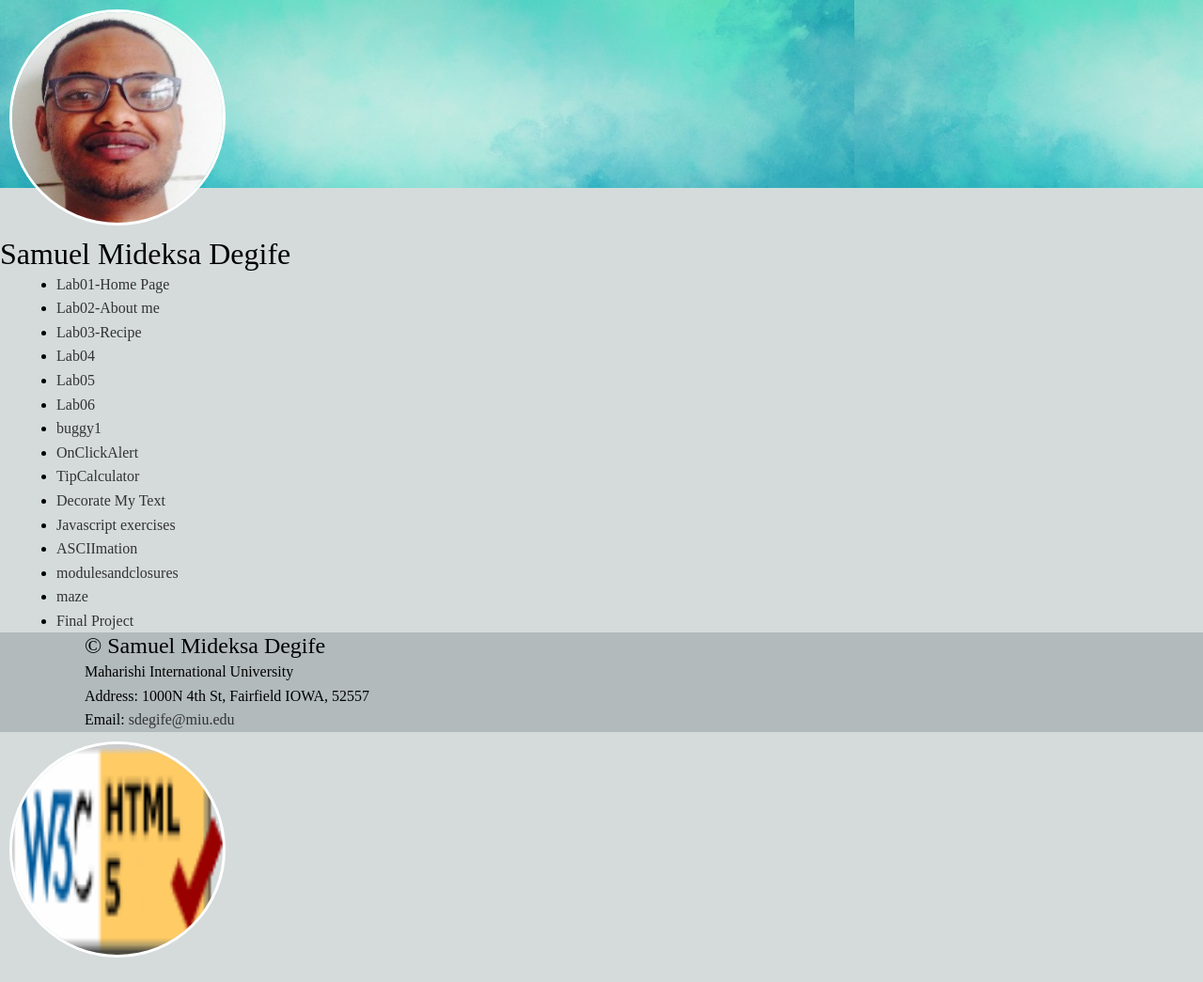
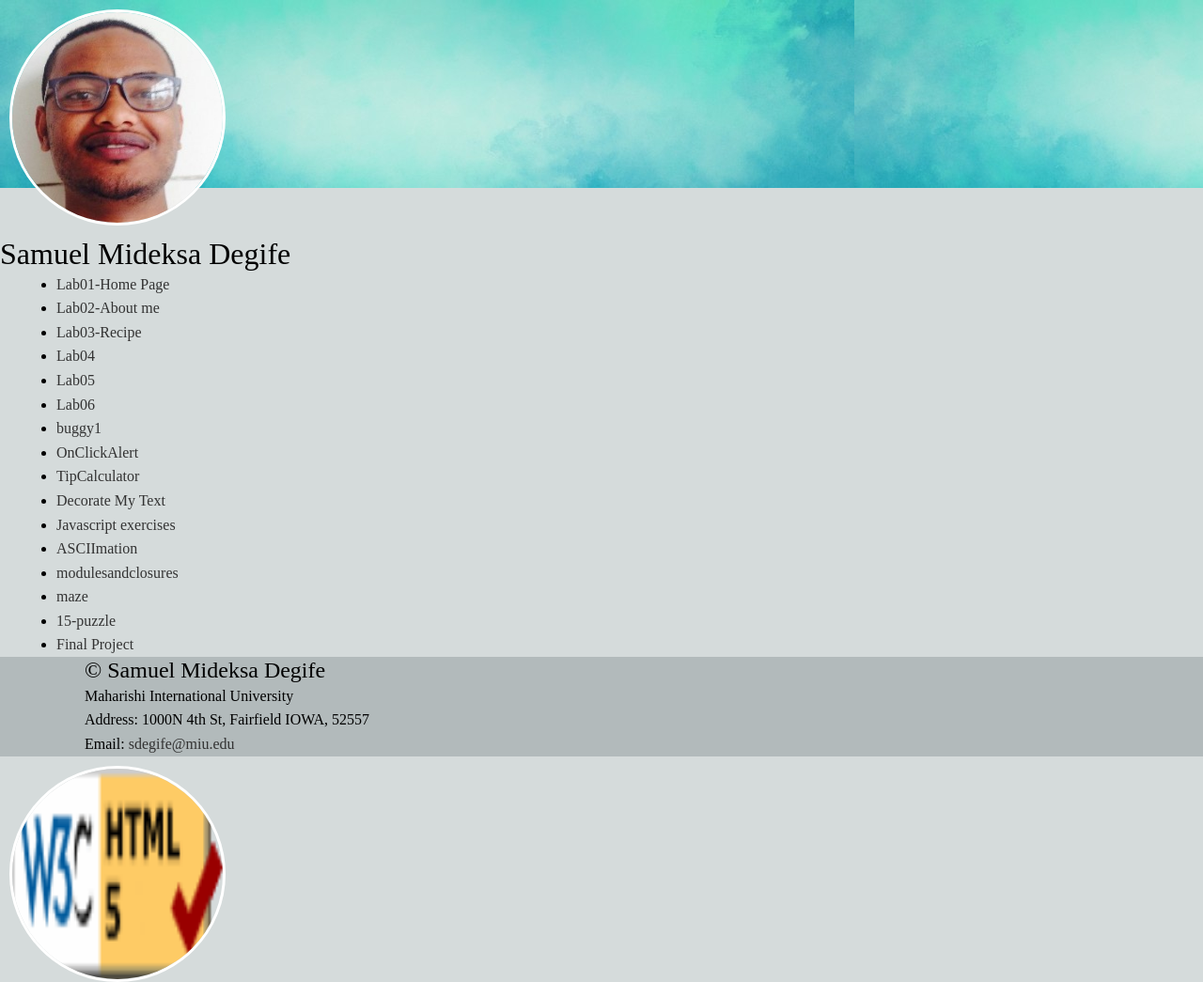
Before and after one commit to samimideksa/samimideksa.github.io, a plain HTML site: page index.html in a window 1280 px wide. Shown: the whole page at 94% size. Before the commit the page ends 1019 px from the top, so only its background shows below. Drawn offline with Linux system fonts and the light colour scheme.

Commit message:
Update index.html

```diff
--- a/index.html
+++ b/index.html
@@ -36,6 +36,7 @@
                 <li><a href="./ascii.html">ASCIImation</a></li>
                 <li><a href="./modulesandclosures.html">modulesandclosures</a></li>
                 <li><a href="./Maze!.html">maze</a></li>
+                <li><a href="./puzzle.html">15-puzzle</a></li>
                 <li><a href="Project.html">Final Project</a></li>
             </ul>
         </nav>
```
